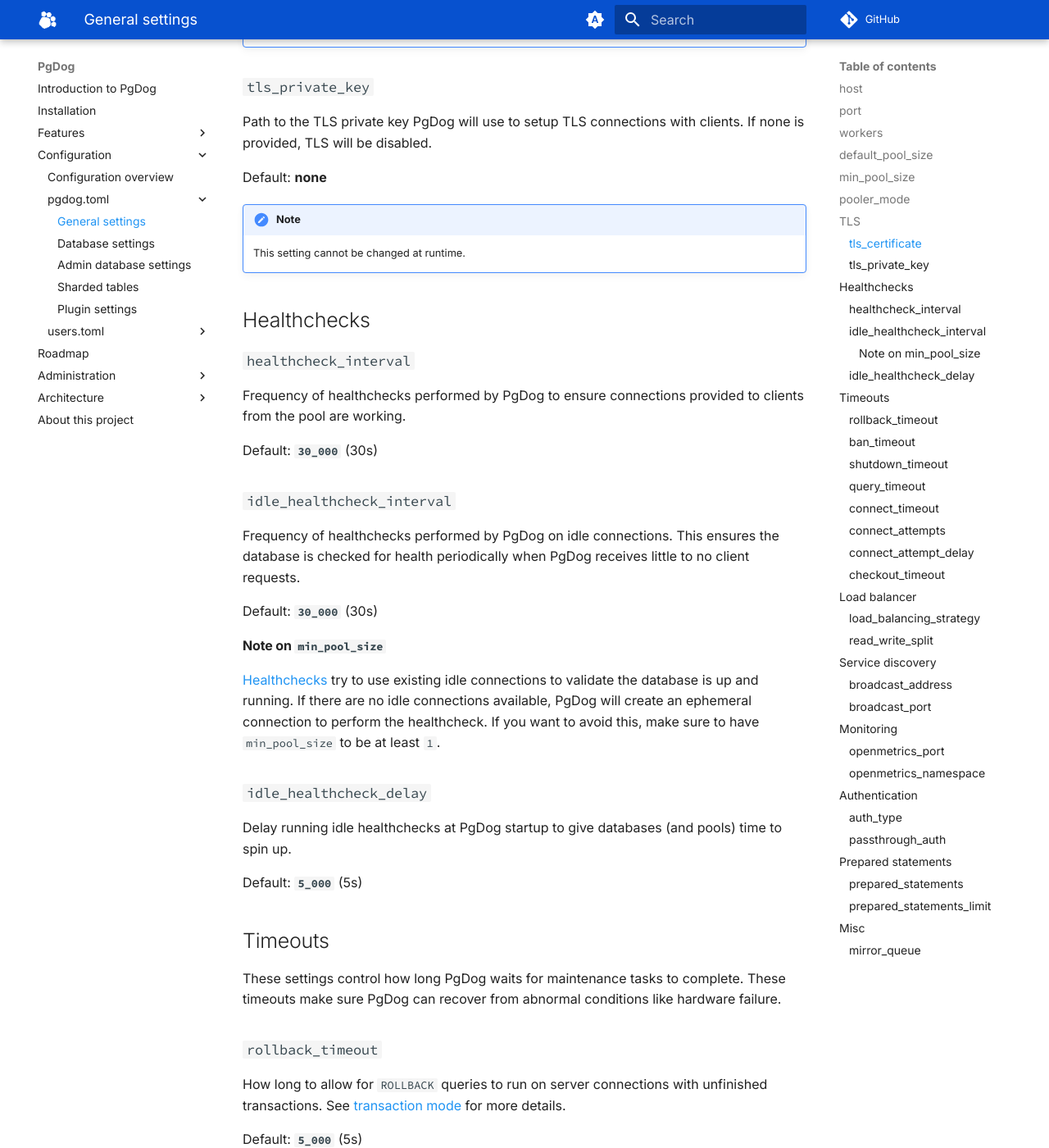
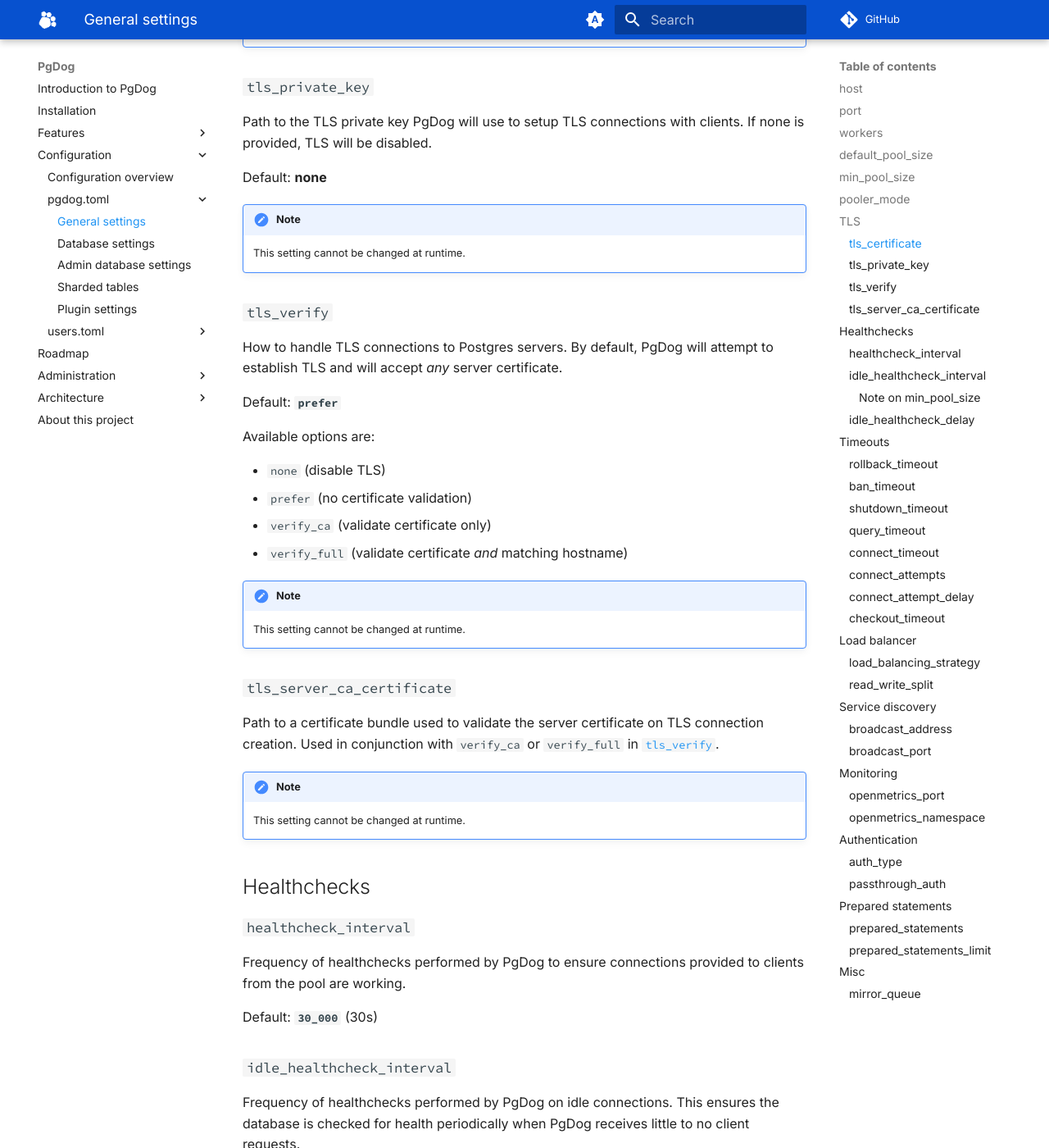
Before and after one commit to pgdogdev/docs, an MkDocs documentation site: the page built from docs/configuration/pgdog.toml/general.md, in a window 1280 px wide and 1400 px high, scrolled down 1897 px. Shown: the whole window at 82% size. Built offline with MkDocs 1.6.1 and Material for MkDocs 9.7.7, drawn with Linux system fonts in a browser that asks for light colours; comment, search, counter and statistics services are not loaded.

Commit message:
Document tls verify settings (#3)

```diff
--- a/docs/configuration/pgdog.toml/general.md
+++ b/docs/configuration/pgdog.toml/general.md
@@ -70,6 +70,30 @@
 
 !!! note
     This setting cannot be changed at runtime.
+
+### `tls_verify`
+
+How to handle TLS connections to Postgres servers. By default, PgDog will attempt to establish TLS and will accept _any_ server certificate.
+
+Default: **`prefer`**
+
+Available options are:
+
+* `none` (disable TLS)
+* `prefer` (no certificate validation)
+* `verify_ca` (validate certificate only)
+* `verify_full` (validate certificate _and_ matching hostname)
+
+!!! note
+    This setting cannot be changed at runtime.
+
+### `tls_server_ca_certificate`
+
+Path to a certificate bundle used to validate the server certificate on TLS connection creation. Used in conjunction with `verify_ca` or `verify_full` in [`tls_verify`](#tls_verify).
+
+!!! note
+    This setting cannot be changed at runtime.
+
 
 ## Healthchecks
 
```
